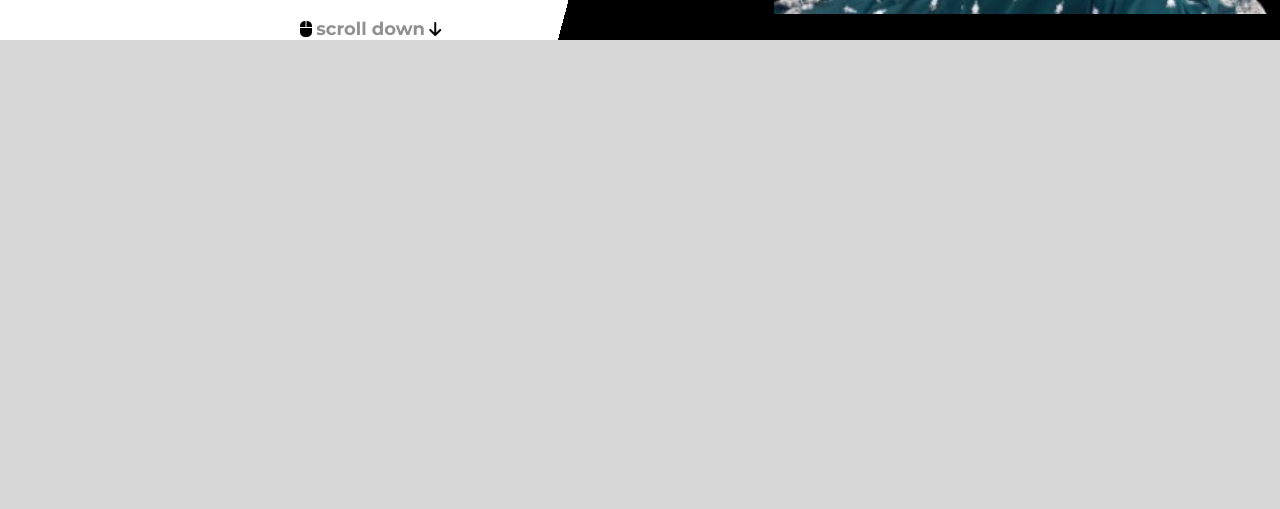
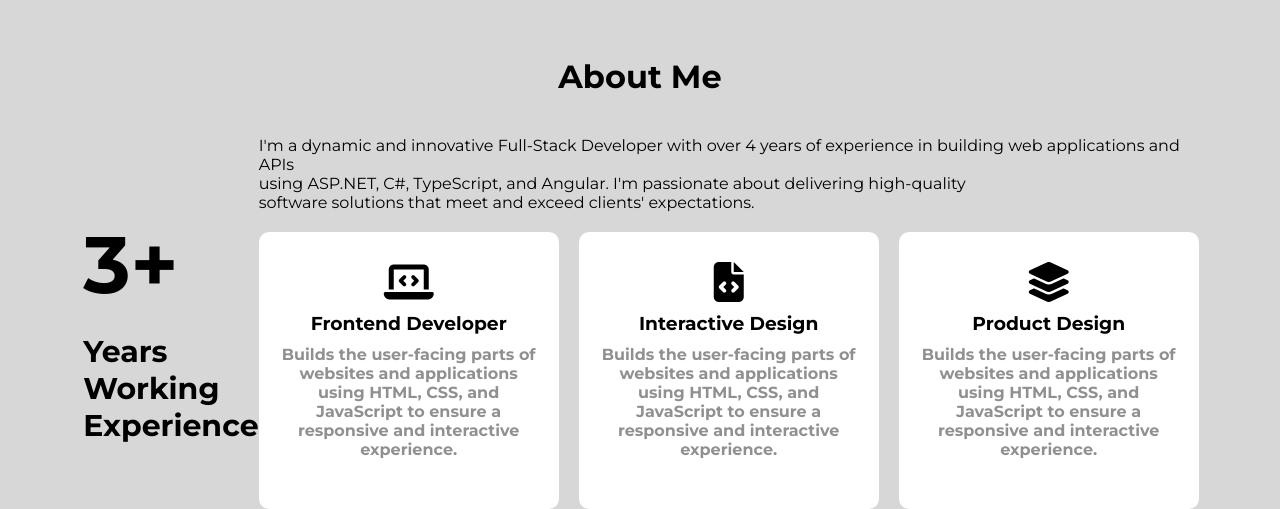
Before and after one commit to marufaakter1947/PracticePortfolio, a plain HTML site: page index.html in a window 1280 px wide. Shown: the part 669-1178 px from the top of the page. Before the commit the page ends 800 px from the top, so only its background shows below. Drawn offline with Linux system fonts and the light colour scheme.

Commit message:
about me section done

```diff
--- a/index.html
+++ b/index.html
@@ -56,5 +56,34 @@
        <i class="fa-solid fa-arrow-down"></i>
 
     </section>
+
+    <section id="about-me">
+        <header>About Me</header>
+        <div class="about-container">
+            <div class="experience">
+<h1><span>3+</span> <br>  Years <br> Working <br> Experience</h1>
+            </div>
+            <div class="about-content">
+<p>I'm a dynamic and innovative Full-Stack Developer with over 4 years of experience in building web applications and APIs <br> using ASP.NET, C#, TypeScript, and Angular. I'm passionate about delivering high-quality <br> software solutions that meet and exceed clients' expectations.</p>
+<div class="card">
+    <div class="card1">
+        <i class="fa-solid fa-laptop-code"></i>
+        <h3>Frontend Developer</h3>
+        <p> Builds the user-facing parts of websites and applications using HTML, CSS, and JavaScript to ensure a responsive and interactive experience.</p>
+    </div>
+    <div class="card1">
+       <i class="fa-solid fa-file-code"></i>
+        <h3>Interactive Design</h3>
+        <p> Builds the user-facing parts of websites and applications using HTML, CSS, and JavaScript to ensure a responsive and interactive experience.</p>
+    </div>
+    <div class="card1">
+   <i class="fa-solid fa-layer-group"></i>
+        <h3>Product Design</h3>
+        <p> Builds the user-facing parts of websites and applications using HTML, CSS, and JavaScript to ensure a responsive and interactive experience.</p>
+    </div>
+</div>
+            </div>
+        </div>
+    </section>
 </body>
 </html>
--- a/style.css
+++ b/style.css
@@ -54,6 +54,7 @@ font-size: 17px;
 #banner{
     /* height: 100vh; */
      background: linear-gradient(105deg, #FFFFFF 50%, #000000 50%);
+     margin-bottom: 60px;
 }
 #logo-img{
     width: 40px;
@@ -63,8 +64,9 @@ font-size: 17px;
 }
 .nav2-item{
     display: flex;
-    /* justify-content:space-between; */
-    gap: 800px;
+    justify-content:space-between;
+    /* gap: 800x; */
+    width: 87%;
 }
 .banner-content h2{
     color: #000000;
@@ -134,3 +136,56 @@ color: #909090;
 .scroll-p:hover,.scroll:hover,i:hover{
     color: blueviolet;
 }
+header{
+text-align:center ;
+font-size: 32px;
+font-weight: bold;
+margin-bottom: 40px;
+}
+
+.experience h1 span{
+    font-size: 80px;
+    font-weight: bold;
+    margin-top: 80px;
+    margin-bottom: 20px;
+    display: inline-block;
+}
+.experience h1{
+    font-size: 30px;
+    font-weight: bold;
+    /* margin-bottom: 20px; */
+}
+
+.card1{
+    width: 300px;
+    background-color:#FFFFFF ;
+    text-align: center;
+    padding: 30px 20px ;
+    border-radius: 10px;
+
+}
+.card1 i{
+    font-size: 40px;
+    margin-bottom: 10px;
+
+}
+.card1 p{
+    font-size: 14px;
+    margin-top: 10px;
+    font-weight: bold;
+    color: #909090;
+}
+.card{
+    display: flex;
+gap:20px;
+}
+.about-container{
+    width: 87%;
+    margin: auto;
+    display: flex;
+    justify-content: space-between;
+}
+.about-content p{
+    font-size: 16px;
+    margin-bottom: 20px;
+}
```
